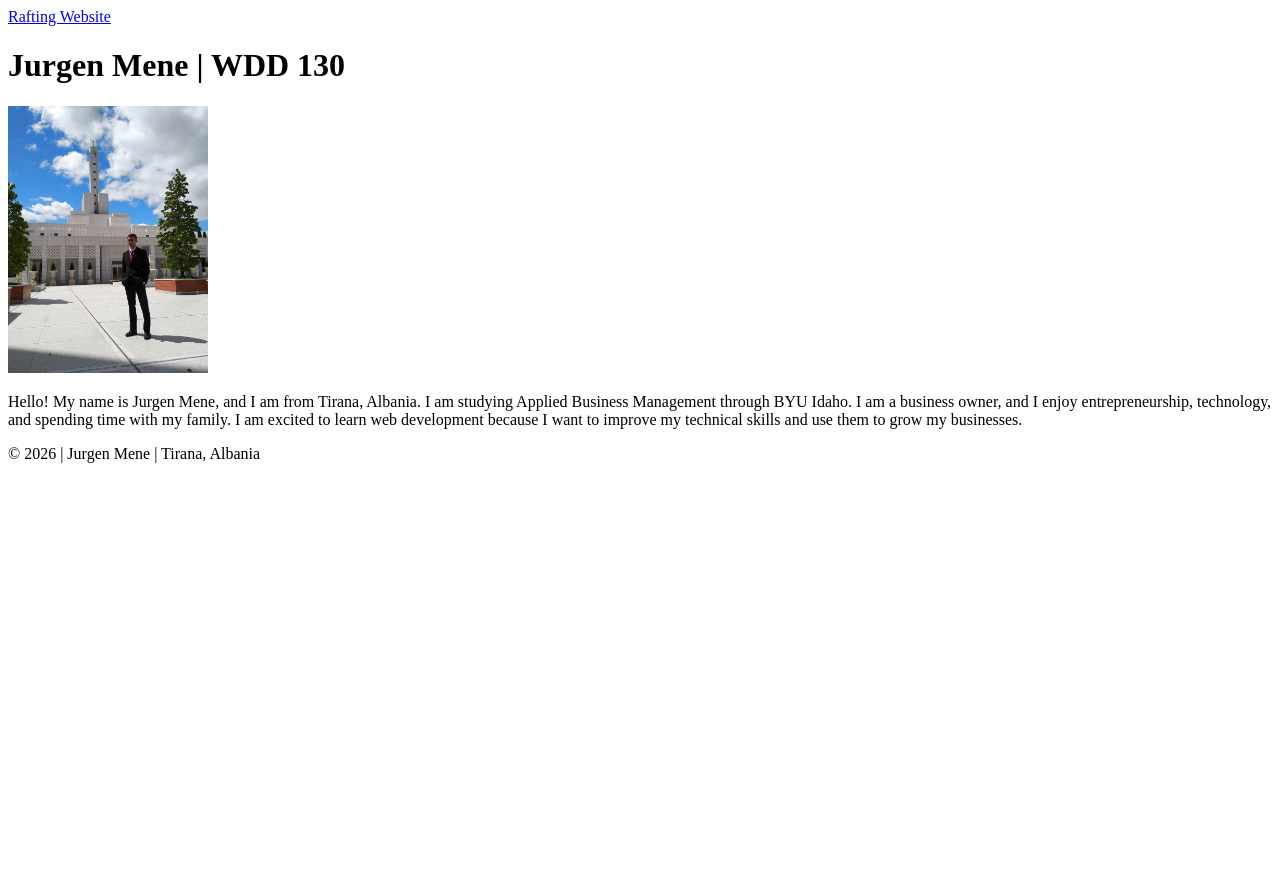
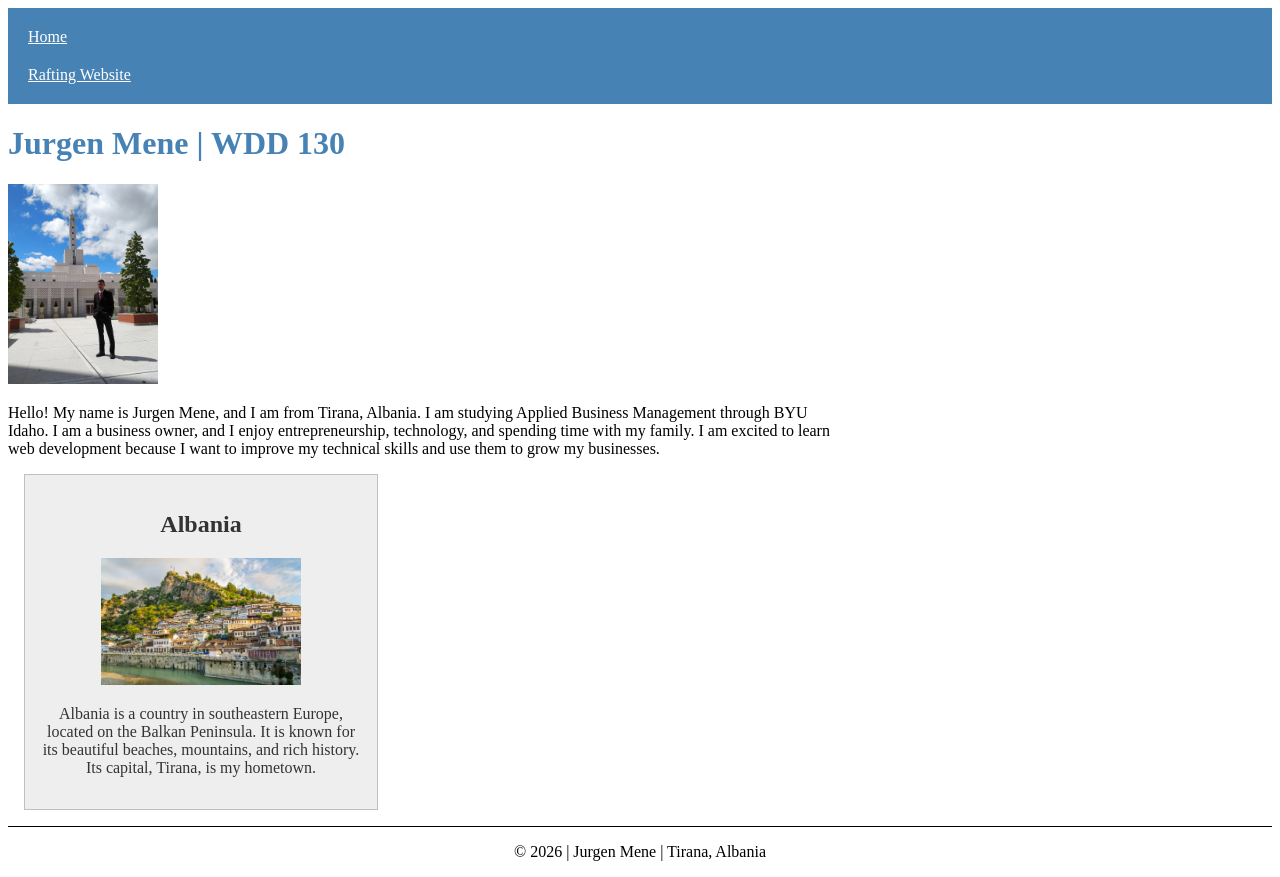
Before and after one commit to jurgenmene1994/wdd130, a plain HTML site: page index.html in a window 1280 px wide. Before the commit the page ends 800 px from the top, so only its background shows below. Drawn offline with Linux system fonts and the light colour scheme.

Commit message:
Week 2 Project

```diff
--- a/index.html
+++ b/index.html
@@ -5,31 +5,41 @@
     <meta charset="UTF-8">
     <meta name="viewport" content="width=device-width, initial-scale=1.0">
     <title>Jurgen Mene | WDD 130</title>
+    <meta name="description" content="Jurgen Mene's WDD 130 course home page, introducing myself and my web development learning projects.">
+    <meta name="author" content="Jurgen Mene">
+    <link rel="stylesheet" href="styles/styles.css">
 </head>
 
 <body>
     <header>
         <nav>
-            <a href="#>Home</a>
-            <a href=" wwr/">Rafting Website</a>
+            <a href="#">Home</a>
+            <a href="wwr/">Rafting Website</a>
         </nav>
     </header>
+
     <main>
         <h1>Jurgen Mene | WDD 130</h1>
         <img src="images/profile.jpg" alt="Jurgen Mene" width="200">
-
         <p>Hello! My name is Jurgen Mene, and I am from Tirana, Albania.
             I am studying Applied Business Management through BYU Idaho.
             I am a business owner, and I enjoy entrepreneurship, technology,
             and spending time with my family.
             I am excited to learn web development because
             I want to improve my technical skills and use them to grow my businesses.</p>
+    </main>
 
-    </main>
+    <aside>
+        <h2>Albania</h2>
+        <img src="images/albania.jpg" alt="The City of Berat">
+        <p>Albania is a country in southeastern Europe, located on the
+            Balkan Peninsula. It is known for its beautiful beaches,
+            mountains, and rich history. Its capital, Tirana, is my hometown.</p>
+    </aside>
+
     <footer>
         <p>&copy; 2026 | Jurgen Mene | Tirana, Albania</p>
     </footer>
-
 </body>
 
 </html>
--- a/styles/styles.css
+++ b/styles/styles.css
@@ -0,0 +1,49 @@
+nav {
+    background-color: steelblue;
+    padding: 10px;
+}
+
+nav a {
+    color: white;
+    display: block;
+    padding: 10px;
+}
+
+h1 {
+    color: steelblue;
+}
+
+main {
+    max-width: 840px;
+}
+
+main img {
+    width: 150px;
+    height: auto;
+    ...
+}
+
+aside {
+    width: 20rem;
+    margin: 1rem;
+    border: 1px solid rgb(0 0 0 / 0.2);
+    padding: 1rem;
+    background-color: #eee;
+    color: #333;
+    text-align: center;
+}
+
+aside img {
+    width: 200px;
+    height: auto;
+}
+
+p {
+    padding: 0;
+}
+
+footer {
+    margin-top: 15px;
+    border-top: 1px solid #000;
+    text-align: center;
+}
```
Also changed, not shown: images/albania.jpg (added).
